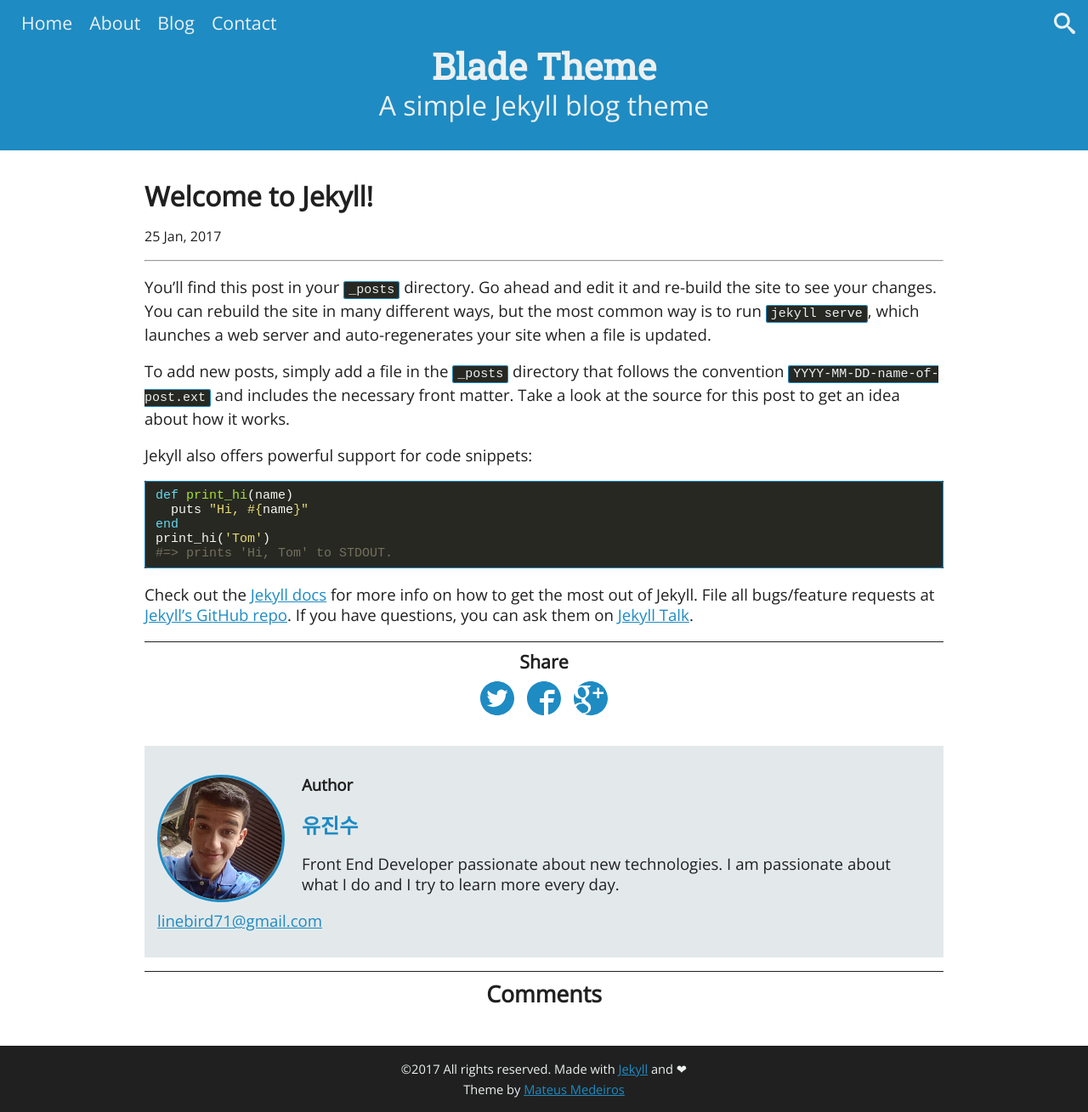
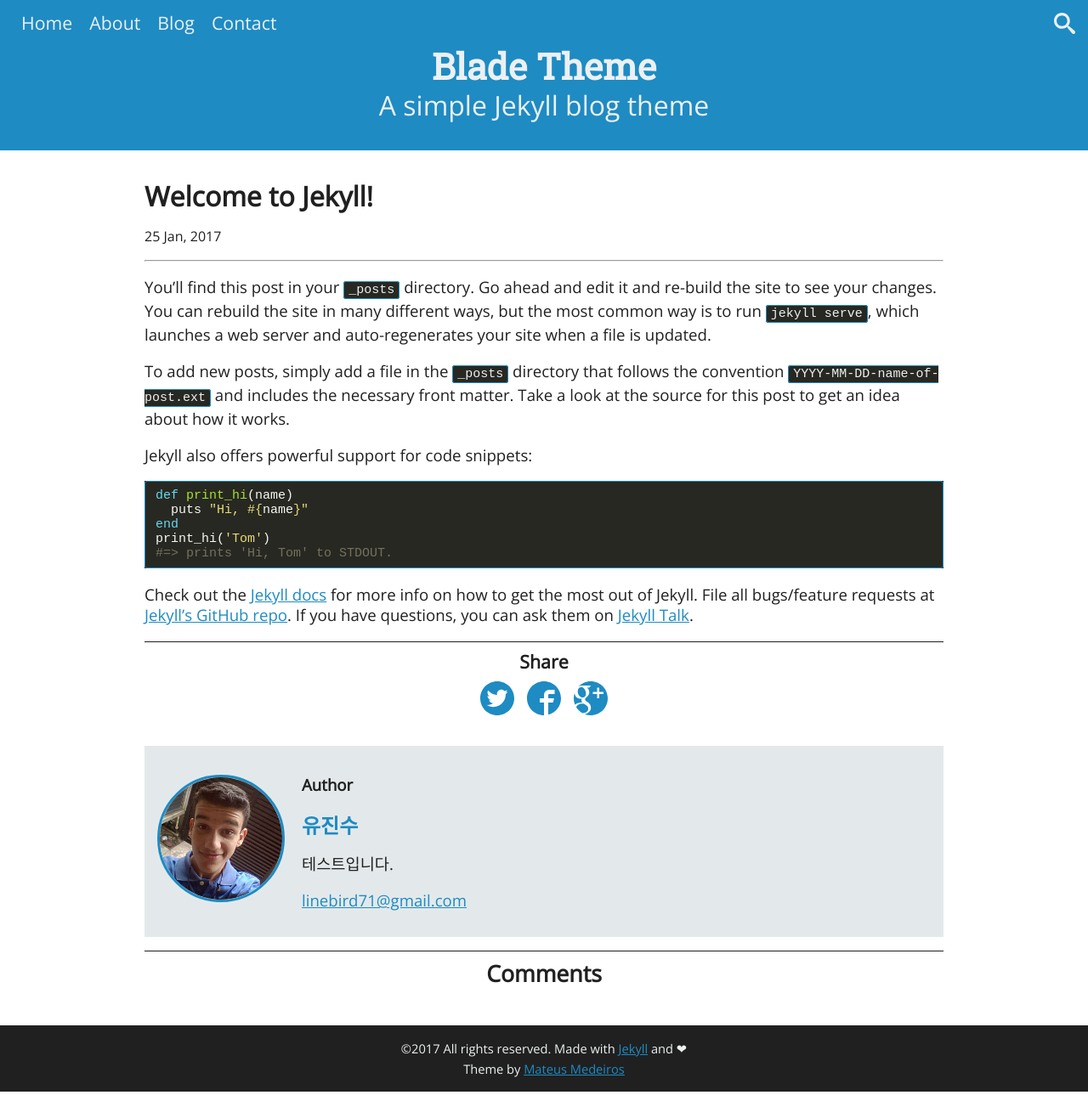
Before and after one commit to mateussmedeiros/blade-theme, a Jekyll site: the page built from _posts/2017-01-25-welcome-to-jekyll.markdown, in a window 1280 px wide. Shown: the whole page at 85% size. Built offline with Jekyll 4.4.1, drawn with Linux system fonts in a browser that asks for light colours; comment, search, counter and statistics services are not loaded; after the commit the page ends 1285 px from its top, so only the background shows below that.

Commit message:
Update _config.yml

```diff
--- a/_config.yml
+++ b/_config.yml
@@ -6,7 +6,7 @@ url: "http://linebird.github.io/" # the base hostname & protocol for your site,
 # Author settings
 author:
   name     : 유진수
-  bio      : Front End Developer passionate about new technologies. I am passionate about what I do and I try to learn more every day.
+  bio      : 테스트입니다.
   email    : linebird71@gmail.com
   twitter  : https://twitter.com/linebird
 
```
